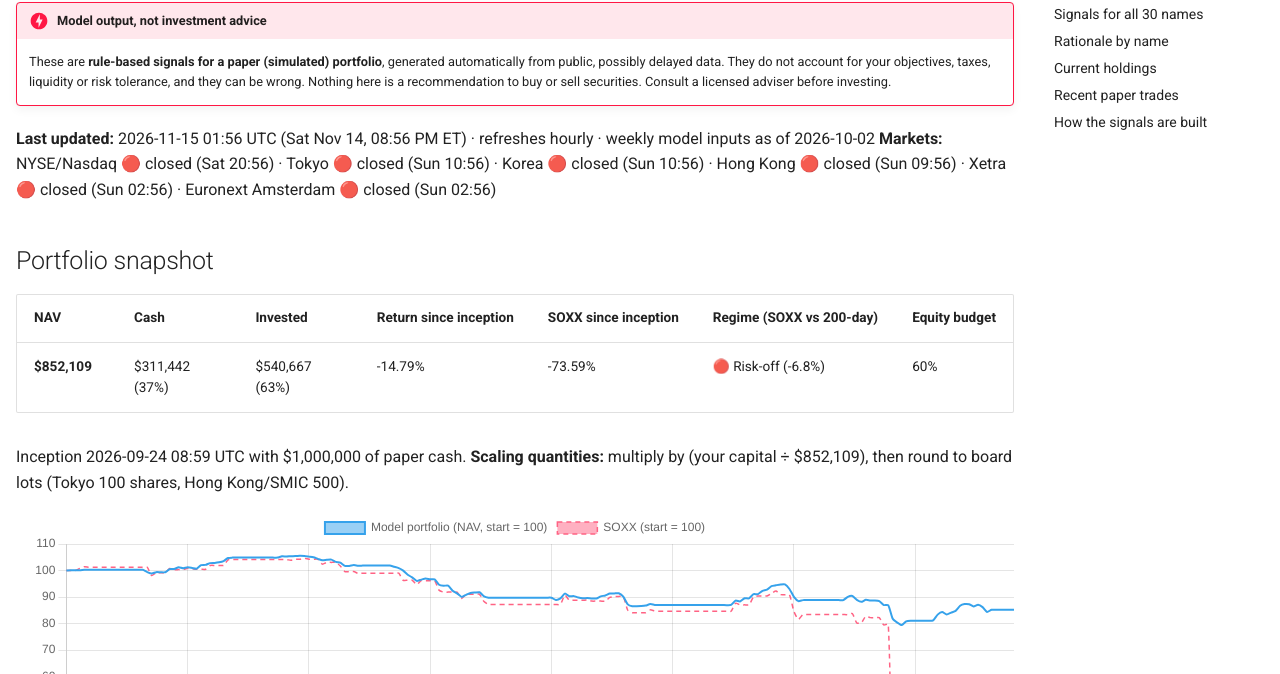
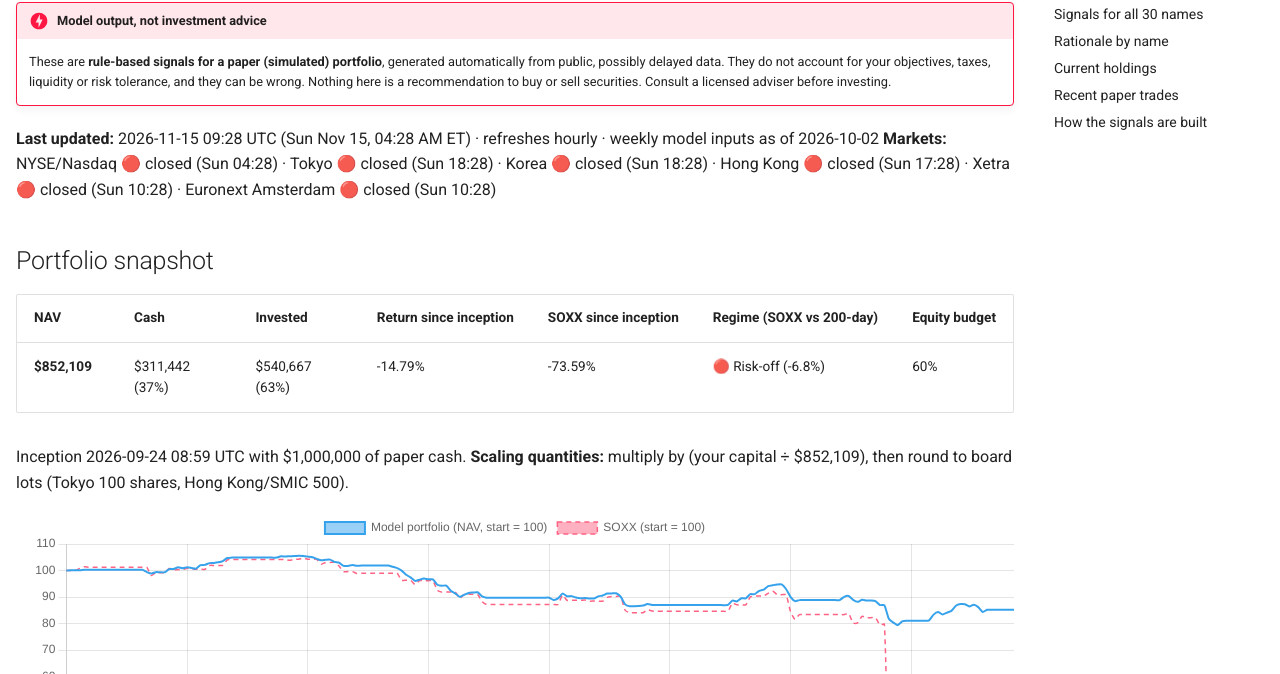
Before and after one commit to findnavish/InvestmentOpportunities, an MkDocs documentation site: the page built from docs/trade-signals/index.md, in a window 1280 px wide and 900 px high. Shown: the part 226-900 px from the top of the window. Built offline with MkDocs 1.6.1 and Material for MkDocs 9.7.7, drawn with Linux system fonts in a browser that asks for light colours; comment, search, counter and statistics services are not loaded.

Commit message:
Signals update 2026-11-15 09:28 UTC

```diff
--- a/docs/trade-signals/index.md
+++ b/docs/trade-signals/index.md
@@ -8,8 +8,8 @@ hide:
 !!! danger "Model output, not investment advice"
     These are **rule-based signals for a paper (simulated) portfolio**, generated automatically from public, possibly delayed data. They do not account for your objectives, taxes, liquidity or risk tolerance, and they can be wrong. Nothing here is a recommendation to buy or sell securities. Consult a licensed adviser before investing.
 
-**Last updated:** 2026-11-15 01:56 UTC (Sat Nov 14, 08:56 PM ET) · refreshes hourly · weekly model inputs as of 2026-10-02
-**Markets:** NYSE/Nasdaq 🔴 closed (Sat 20:56) · Tokyo 🔴 closed (Sun 10:56) · Korea 🔴 closed (Sun 10:56) · Hong Kong 🔴 closed (Sun 09:56) · Xetra 🔴 closed (Sun 02:56) · Euronext Amsterdam 🔴 closed (Sun 02:56)
+**Last updated:** 2026-11-15 09:28 UTC (Sun Nov 15, 04:28 AM ET) · refreshes hourly · weekly model inputs as of 2026-10-02
+**Markets:** NYSE/Nasdaq 🔴 closed (Sun 04:28) · Tokyo 🔴 closed (Sun 18:28) · Korea 🔴 closed (Sun 18:28) · Hong Kong 🔴 closed (Sun 17:28) · Xetra 🔴 closed (Sun 10:28) · Euronext Amsterdam 🔴 closed (Sun 10:28)
 
 ## Portfolio snapshot
 
```
Also changed, not shown: docs/trade-signals/nav.json (+1 -1 lines).
